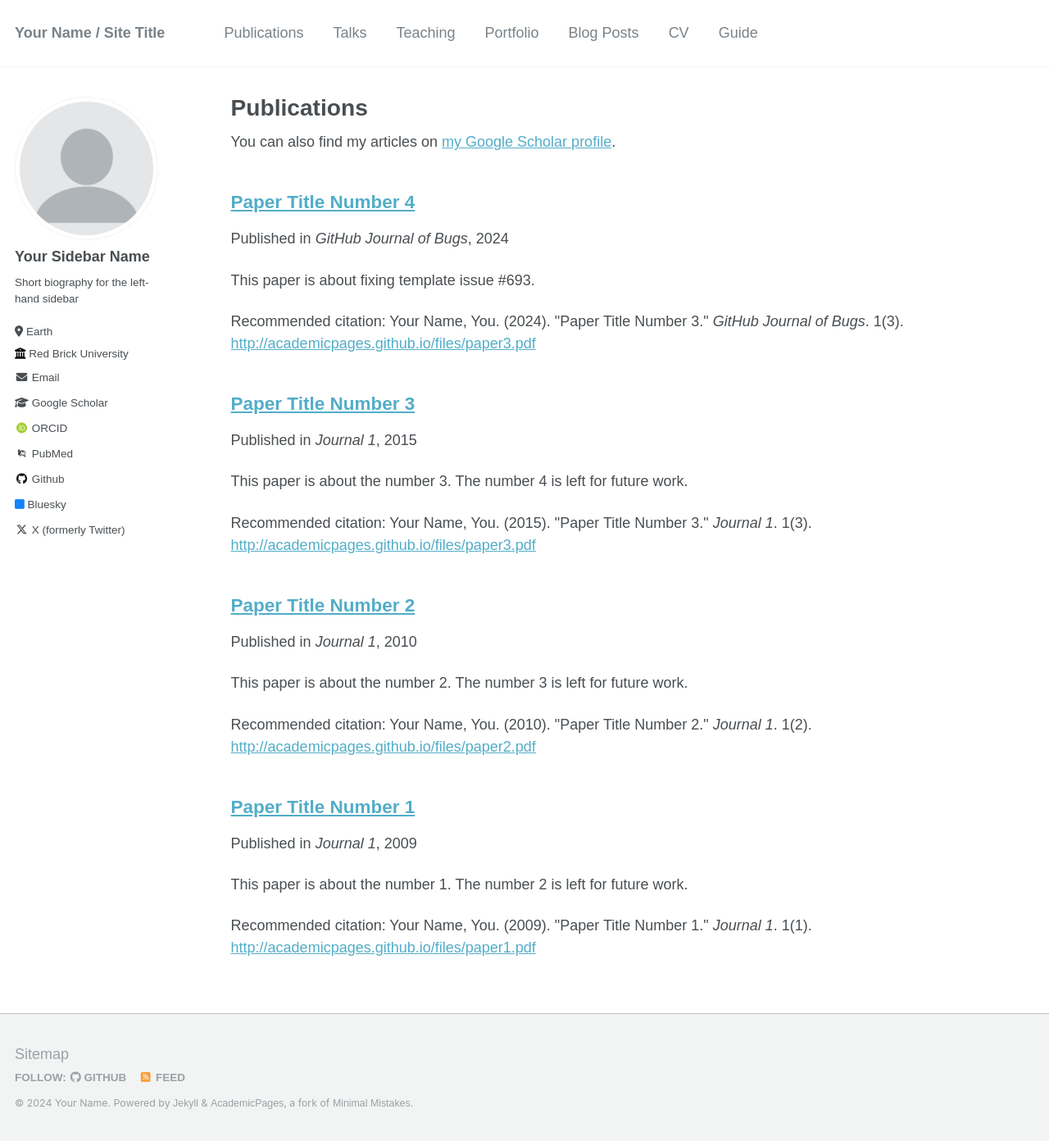
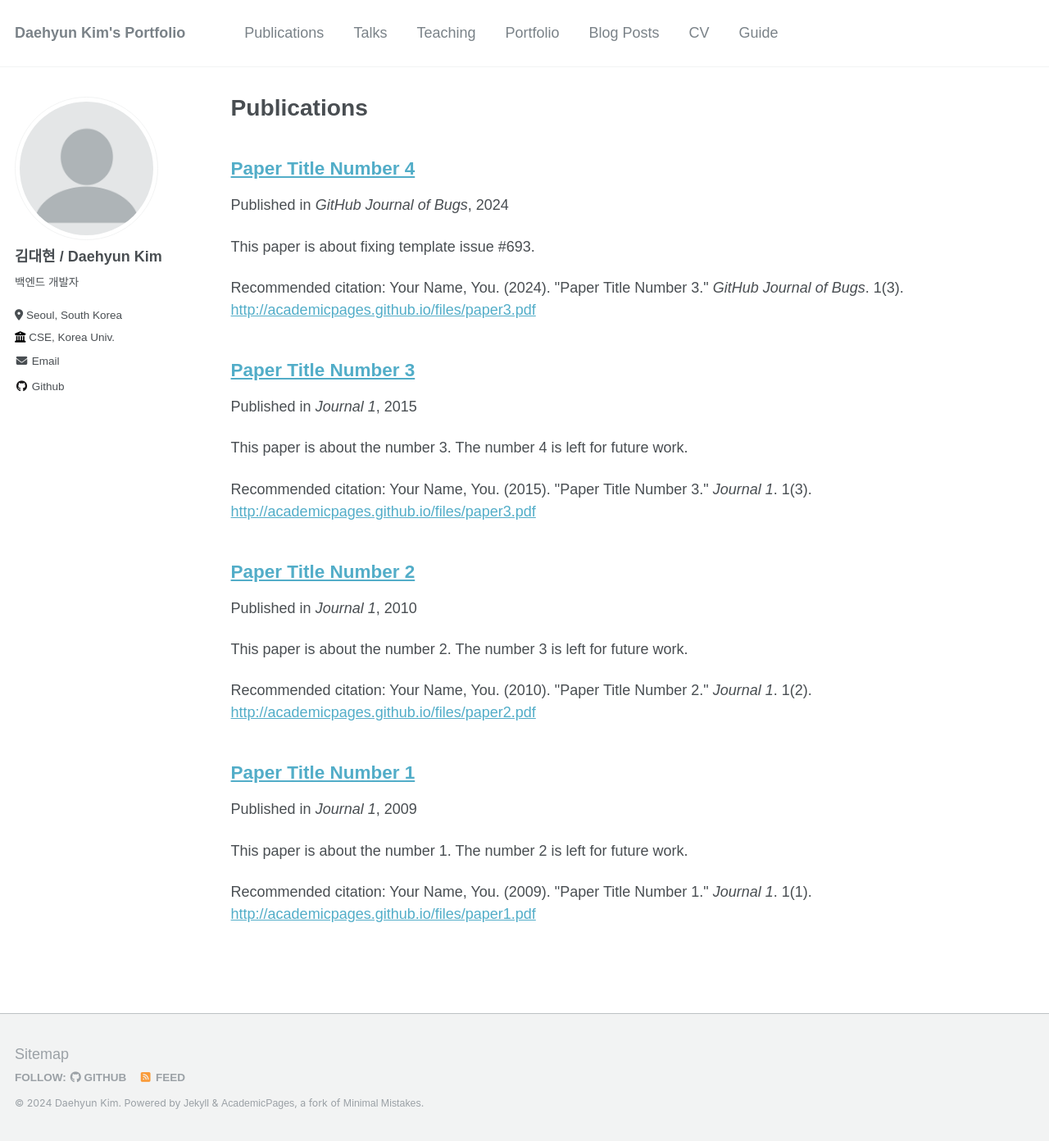
Before and after one commit to vimkim/vimkim.github.io, a Jekyll site: the page built from _pages/publications.md, in a window 1280 px wide and 1392 px high. Shown: the whole window at 82% size. Built offline with Jekyll 4.4.1, drawn with Linux system fonts in a browser that asks for light colours; some web fonts are replaced.

Commit message:
add my name

```diff
--- a/_config.yml
+++ b/_config.yml
@@ -7,138 +7,125 @@
 # server process.
 
 # Basic Site Settings
-locale                   : "en-US"
-title                    : "Your Name / Site Title"
-title_separator          : "-"
-name                     : &name "Your Name"
-description              : &description "personal description"
-url                      : https://academicpages.github.io # the base hostname & protocol for your site e.g. "https://mmistakes.github.io"
-baseurl                  : "" # the subpath of your site, e.g. "/blog"
-repository               : "academicpages/academicpages.github.io"
+locale: "en-US"
+title: "Daehyun Kim's Portfolio"
+title_separator: "-"
+name: &name "Daehyun Kim"
+description: &description "Back-End Software Engineer"
+url: https://academicpages.github.io # the base hostname & protocol for your site e.g. "https://mmistakes.github.io"
+baseurl: "" # the subpath of your site, e.g. "/blog"
+repository: "academicpages/academicpages.github.io"
 
 # Site Author - The following control what appear as part of the author content on the side bar.
 #               If a field is blank the icon and link will not appear, otherwise it will be shown.
 #               Additional customization can be done by editing /_includes/author-profile.html
 author:
   # Biographic information
-  avatar           : "profile.png"
-  name             : "Your Sidebar Name"
-  pronouns         : # example: "she/her"
-  bio              : "Short biography for the left-hand sidebar"
-  location         : "Earth"
-  employer         : "Red Brick University"
-  uri              : # URL
-  email            : "none@example.org"
-
-  # Academic websites
-  arxiv            : # URL - Update with the correct link to your profile
-  googlescholar    : "https://scholar.google.com/citations?user=PS_CX0AAAAAJ"
-  impactstory      : # URL
-  orcid            : "http://orcid.org/yourorcidurl"
-  pubmed           : "https://www.ncbi.nlm.nih.gov/pubmed/?term=john+snow"
-  researchgate     : # URL
+  avatar: "profile.png"
+  name: "김대현 / Daehyun Kim"
+  pronouns: # example: "she/her"
+  bio: "백엔드 개발자"
+  location: "Seoul, South Korea"
+  employer: "CSE, Korea Univ."
+  uri: # URL
+  email: "kimdhyungg@gmail.com"
 
   # Repositories and software development
-  bitbucket        : # Username - Update with your username on the site
-  codepen          : # Username
-  dribbble         : # Username
-  github           : "academicpages"
-  kaggle           : # Username
-  stackoverflow    : # User number or user number and name (i.e., use "1" or "1/jeff-atwood")
+  bitbucket: # Username - Update with your username on the site
+  codepen: # Username
+  dribbble: # Username
+  github: "vimkim"
+  kaggle: # Username
+  stackoverflow: # User number or user number and name (i.e., use "1" or "1/jeff-atwood")
 
   # Social media
-  bluesky          : "bsky.app" # Replace this with you Bluesky username
-  facebook         : # Username
-  flickr           : # Username
-  foursquare       : # Username
-  goodreads        : # Username
-  google_plus      : # Username
-  keybase          : # Username
-  instagram        : # Username
-  lastfm           : # Username
-  linkedin         : # Username
-  mastodon         : # URL
-  medium           : # URL
-  pinterest        : # Username
-  soundcloud       : # Username
-  steam            : # Username
-  telegram         : # URL
-  tumblr           : # Username
-  twitter          : "UniofOxford"  # Replace this with your X / Twitter handle
-  vine             : # Username
-  weibo            : # Username
-  wikipedia        : # Username
-  xing             : # Username
-  youtube          : # Username
-  zhihu            : # URL
-
+  bluesky: # Replace this with you Bluesky username
+  facebook: # Username
+  flickr: # Username
+  foursquare: # Username
+  goodreads: # Username
+  google_plus: # Username
+  keybase: # Username
+  instagram: # Username
+  lastfm: # Username
+  linkedin: # Username
+  mastodon: # URL
+  medium: # URL
+  pinterest: # Username
+  soundcloud: # Username
+  steam: # Username
+  telegram: # URL
+  tumblr: # Username
+  twitter: # Replace this with your X / Twitter handle
+  vine: # Username
+  weibo: # Username
+  wikipedia: # Username
+  xing: # Username
+  youtube: # Username
+  zhihu: # URL
 
 # Site Settings
-teaser                   :  # filename of teaser fallback teaser image placed in /images/, .e.g. "500x300.png"
-breadcrumbs              : false # true, false (default)
-words_per_minute         : 160
-future                   : true
-read_more                : "disabled" # if enabled, adds "Read more" links to excerpts
-talkmap_link             : false #change to true to add link to talkmap on talks page
+teaser: # filename of teaser fallback teaser image placed in /images/, .e.g. "500x300.png"
+breadcrumbs: false # true, false (default)
+words_per_minute: 160
+future: true
+read_more: "disabled" # if enabled, adds "Read more" links to excerpts
+talkmap_link: true #change to true to add link to talkmap on talks page
 comments:
-  provider               : # false (default), "disqus", "discourse", "facebook", "google-plus", "staticman", "custom"
+  provider: # false (default), "disqus", "discourse", "facebook", "google-plus", "staticman", "custom"
   disqus:
-    shortname            :
+    shortname:
   discourse:
-    server               : # https://meta.discourse.org/t/embedding-discourse-comments-via-javascript/31963 , e.g.: meta.discourse.org
+    server: # https://meta.discourse.org/t/embedding-discourse-comments-via-javascript/31963 , e.g.: meta.discourse.org
   facebook:
-    appid                :
-    num_posts            : # 5 (default)
-    colorscheme          : # "light" (default), "dark"
+    appid:
+    num_posts: # 5 (default)
+    colorscheme: # "light" (default), "dark"
 staticman:
-  allowedFields          : ['name', 'email', 'url', 'message']
-  branch                 : "gh-pages" # "master", "gh-pages"
-  commitMessage          : "New comment."
-  filename               : comment-{@timestamp}
-  format                 : "yml"
-  moderation             : true
-  path                   : "_data/comments/{options.slug}"
-  requiredFields         : ['name', 'email', 'message']
+  allowedFields: ["name", "email", "url", "message"]
+  branch: "gh-pages" # "master", "gh-pages"
+  commitMessage: "New comment."
+  filename: comment-{@timestamp}
+  format: "yml"
+  moderation: true
+  path: "_data/comments/{options.slug}"
+  requiredFields: ["name", "email", "message"]
   transforms:
-    email                : "md5"
+    email: "md5"
   generatedFields:
     date:
-      type               : "date"
+      type: "date"
       options:
-        format           : "iso8601" # "iso8601" (default), "timestamp-seconds", "timestamp-milliseconds"
+        format: "iso8601" # "iso8601" (default), "timestamp-seconds", "timestamp-milliseconds"
 atom_feed:
-  path                   : # blank (default) uses feed.xml
-
+  path: # blank (default) uses feed.xml
 
 # SEO Related
-google_site_verification :
-bing_site_verification   :
-alexa_site_verification  :
-yandex_site_verification :
-
+google_site_verification:
+bing_site_verification:
+alexa_site_verification:
+yandex_site_verification:
 
 # Social Sharing
 twitter:
-  username               : &twitter
+  username: &twitter
 facebook:
-  username               :
-  app_id                 :
-  publisher              :
-og_image                 :  # Open Graph/Twitter default site image
+  username:
+  app_id:
+  publisher:
+og_image: # Open Graph/Twitter default site image
 # For specifying social profiles
 # - https://developers.google.com/structured-data/customize/social-profiles
 social:
-  type                   : # Person or Organization (defaults to Person)
-  name                   : # If the user or organization name differs from the site's name
+  type: # Person or Organization (defaults to Person)
+  name: # If the user or organization name differs from the site's name
   links: # An array of links to social media profiles
-
 
 # Analytics
 analytics:
-  provider               :  "google-universal" # false (default), "google", "google-universal", "google-analytics-4", "custom"
+  provider: "google-universal" # false (default), "google", "google-universal", "google-analytics-4", "custom"
   google:
-    tracking_id          :
-
+    tracking_id:
 
 # Reading Files
 include:
@@ -175,14 +162,12 @@ keep_files:
 encoding: "utf-8"
 markdown_ext: "markdown,mkdown,mkdn,mkd,md"
 
-
 # Conversion
 markdown: kramdown
 highlighter: rouge
 lsi: false
 excerpt_separator: "\n\n"
 incremental: false
-
 
 # Markdown Processing
 kramdown:
@@ -194,7 +179,6 @@ kramdown:
   toc_levels: 1..6
   smart_quotes: lsquo,rsquo,ldquo,rdquo
   enable_coderay: false
-
 
 # Collections
 collections:
@@ -210,7 +194,6 @@ collections:
   talks:
     output: true
     permalink: /:collection/:path/
-
 
 # Defaults
 defaults:
@@ -268,19 +251,16 @@ defaults:
       author_profile: true
       share: true
 
-
 # Sass/SCSS
 sass:
   sass_dir: _sass
   style: compressed # http://sass-lang.com/documentation/file.SASS_REFERENCE.html#output_style
-
 
 # Outputting
 permalink: /:categories/:title/
 # paginate: 5 # amount of posts to show
 # paginate_path: /page:num/
 timezone: America/Los_Angeles # http://en.wikipedia.org/wiki/List_of_tz_database_time_zones
-
 
 # Plugins
 plugins:
@@ -296,7 +276,6 @@ whitelist:
   - jekyll-gist
   - jekyll-feed
   - jemoji
-
 
 # Archives
 #  Type
@@ -326,7 +305,6 @@ tag_archive:
 #     category: /categories/:name/
 #     tag: /tags/:name/
 
-
 # HTML Compression
 # - http://jch.penibelst.de/
 compress_html:
```
Also changed, not shown: _data/authors.yml (+13 -13 lines), _data/navigation.yml (line endings or trailing spaces).
